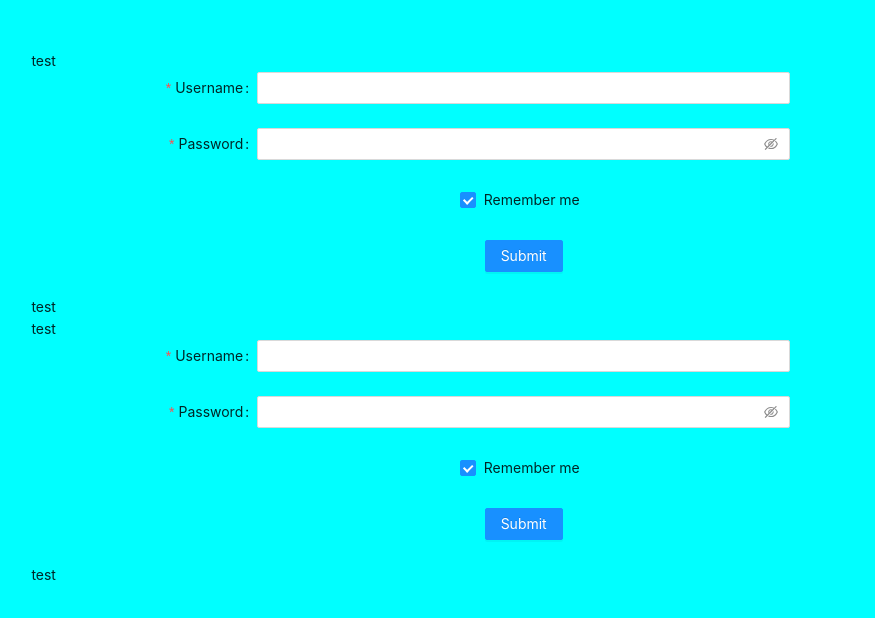
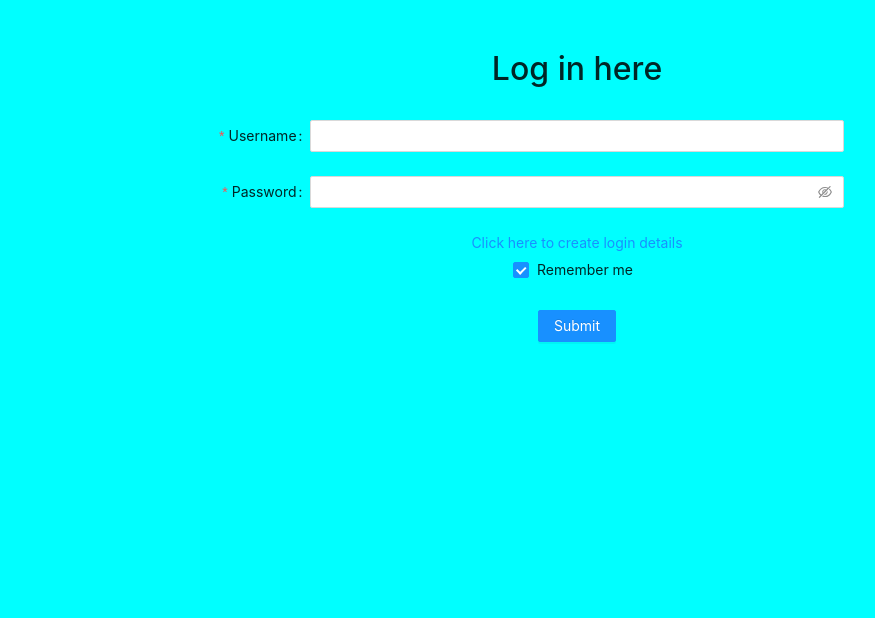
Before and after one commit to Stark-program/ToDoList, a React app: page / in a window 1280 px wide. Shown: the whole page, without its empty margins (63-938 px from the left). Built offline with nearby package versions, Linux system fonts and the light colour scheme.

Commit message:
completed sign up page and log in page

```diff
--- a/src/app/App.css
+++ b/src/app/App.css
@@ -43,3 +43,12 @@ ul {
   background: none;
   color: red;
 }
+.password_login {
+  margin-bottom: 0;
+}
+.sign_up_link {
+  cursor: pointer;
+}
+.sign_up_header {
+  margin-bottom: 2rem;
+}
--- a/src/app/App.js
+++ b/src/app/App.js
@@ -16,6 +16,7 @@ const App = () => {
   const [list, setList] = useState([]);
   const [isLoginPage, setIsLoginPage] = useState(true);
   const [isToDoLists, setIsToDoLists] = useState(false);
+  const [isSignUp, setIsSignUp] = useState(false);
 
   // adds the new state variable (task) item to an array via concat, and
   //updates the state (list) variable with the new item.
@@ -88,6 +89,75 @@ const App = () => {
         <div className="col-sm-2"></div>
       </div>
     ));
+  const onFinish = (values) => {
+    axios
+      .post("http://localhost:3001/users", values)
+      .then((res) => {
+        console.log("User submitted", res);
+      })
+      .catch((err) => {
+        console.log(err);
+      });
+    console.log("Success:", values);
+    setIsSignUp(false);
+    setIsLoginPage(true);
+  };
+
+  const onFinishFailed = (errorInfo) => {
+    console.log("Failed:", errorInfo);
+  };
+  const render_Sign_Up = () => {
+    return (
+      <div className="sign_up_form">
+        <h2 className="sign_up_header">
+          Please enter in a username and password to sign up
+        </h2>
+        <Form
+          name="basic"
+          labelCol={{ span: 7 }}
+          wrapperCol={{ span: 10 }}
+          initialValues={{ remember: true }}
+          onFinish={onFinish}
+          onFinishFailed={onFinishFailed}
+        >
+          <Form.Item
+            label="Username"
+            name="username"
+            rules={[{ required: true, message: "Please input your username!" }]}
+          >
+            <Input />
+          </Form.Item>
+
+          <Form.Item
+            label="Password"
+            name="password"
+            rules={[{ required: true, message: "Please input your password!" }]}
+          >
+            <Input.Password />
+          </Form.Item>
+
+          <Form.Item
+            name="remember"
+            valuePropName="checked"
+            wrapperCol={{ offset: 7, span: 10, offset: 7 }}
+          >
+            <Checkbox>Remember me</Checkbox>
+          </Form.Item>
+
+          <Form.Item wrapperCol={{ offset: 7, span: 10 }}>
+            <Button type="primary" htmlType="submit">
+              Submit
+            </Button>
+          </Form.Item>
+        </Form>
+      </div>
+    );
+  };
+
+  const signUpClick = () => {
+    setIsLoginPage(false);
+    setIsSignUp(true);
+  };
 
   const loginPage = () => {
     const onLogin = (values) => {
@@ -113,32 +183,18 @@ const App = () => {
     const onLoginFailed = (errorInfo) => {
       console.log("Failed:", errorInfo);
     };
-    const onFinish = (values) => {
-      axios
-        .post("http://localhost:3001/users", values)
-        .then((res) => {
-          console.log("User submitted", res);
-        })
-        .catch((err) => {
-          console.log(err);
-        });
-      console.log("Success:", values);
-    };
 
-    const onFinishFailed = (errorInfo) => {
-      console.log("Failed:", errorInfo);
-    };
     return (
       <div className="log_in_page">
+        <h2 className="sign_up_header">Log in here</h2>
         <Form
           name="basic"
-          labelCol={{ span: 6 }}
+          labelCol={{ span: 7 }}
           wrapperCol={{ span: 10 }}
           initialValues={{ remember: true }}
-          onFinish={onFinish}
-          onFinishFailed={onFinishFailed}
+          onFinish={onLogin}
+          onFinishFailed={onLoginFailed}
         >
-          <Col span={4}>test</Col>
           <Form.Item
             label="Username"
             name="username"
@@ -151,64 +207,28 @@ const App = () => {
             label="Password"
             name="password"
             rules={[{ required: true, message: "Please input your password!" }]}
+            className="password_login"
           >
             <Input.Password />
           </Form.Item>
-
+          <div>
+            <a href="#" className="sign_up_link" onClick={signUpClick}>
+              Click here to create login details
+            </a>
+          </div>
           <Form.Item
             name="remember"
             valuePropName="checked"
-            wrapperCol={{ offset: 6, span: 10 }}
+            wrapperCol={{ offset: 7, span: 10 }}
           >
             <Checkbox>Remember me</Checkbox>
           </Form.Item>
 
-          <Form.Item wrapperCol={{ offset: 6, span: 10 }}>
+          <Form.Item wrapperCol={{ offset: 7, span: 10 }}>
             <Button type="primary" htmlType="submit">
               Submit
             </Button>
           </Form.Item>
-          <Col span={4}>test</Col>
-        </Form>
-        <Form
-          name="basic"
-          labelCol={{ span: 6 }}
-          wrapperCol={{ span: 10 }}
-          initialValues={{ remember: true }}
-          onFinish={onLogin}
-          onFinishFailed={onLoginFailed}
-        >
-          <Col span={4}>test</Col>
-          <Form.Item
-            label="Username"
-            name="username"
-            rules={[{ required: true, message: "Please input your username!" }]}
-          >
-            <Input />
-          </Form.Item>
-
-          <Form.Item
-            label="Password"
-            name="password"
-            rules={[{ required: true, message: "Please input your password!" }]}
-          >
-            <Input.Password />
-          </Form.Item>
-
-          <Form.Item
-            name="remember"
-            valuePropName="checked"
-            wrapperCol={{ offset: 6, span: 10 }}
-          >
-            <Checkbox>Remember me</Checkbox>
-          </Form.Item>
-
-          <Form.Item wrapperCol={{ offset: 6, span: 10 }}>
-            <Button type="primary" htmlType="submit">
-              Submit
-            </Button>
-          </Form.Item>
-          <Col span={4}>test</Col>
         </Form>
       </div>
     );
@@ -274,6 +294,7 @@ const App = () => {
 
   return (
     <div className="App">
+      {isSignUp ? render_Sign_Up() : null}
       {isLoginPage ? loginPage() : null}
       {isToDoLists ? toDoLists() : null}
     </div>
```
Also changed, not shown: 1 other file.
